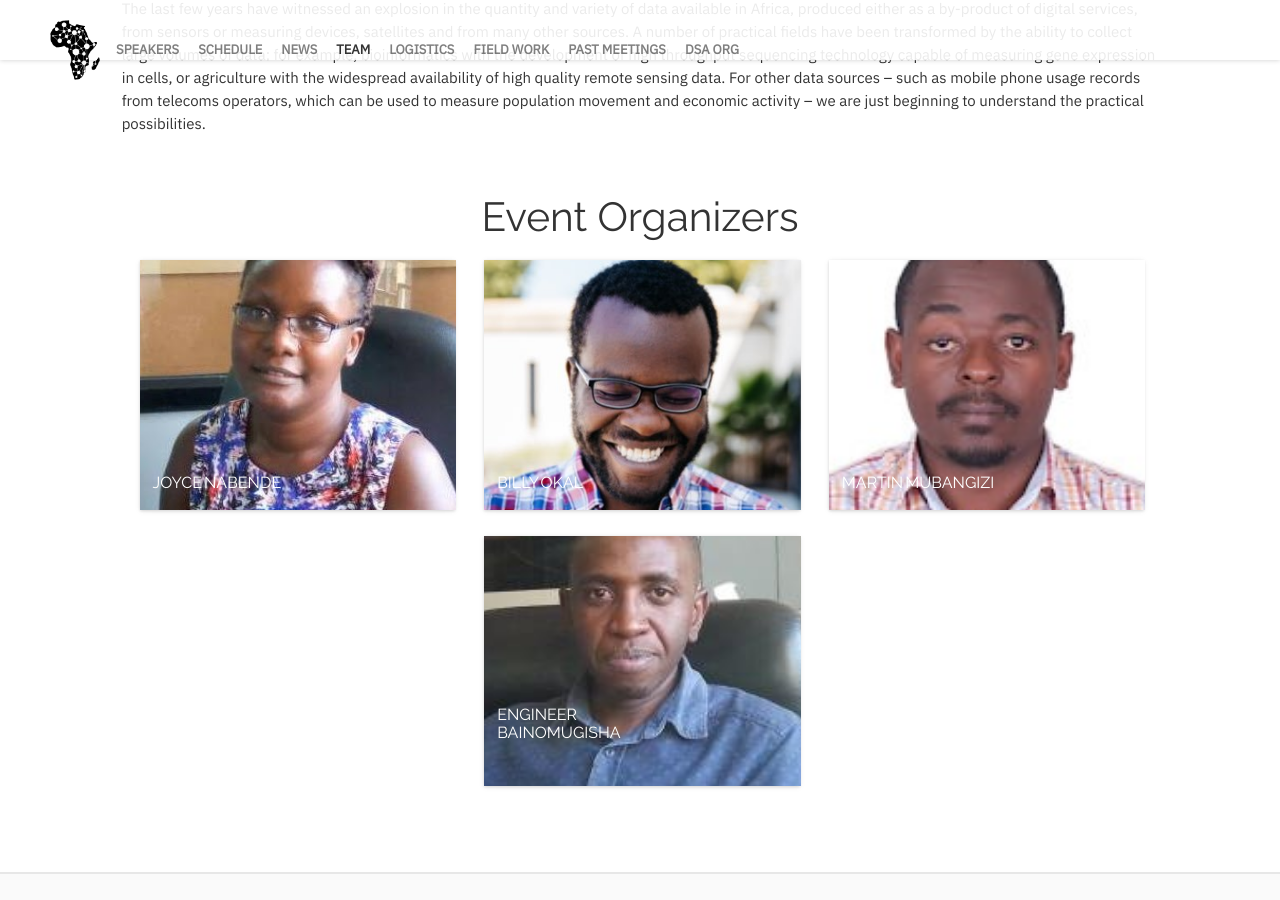
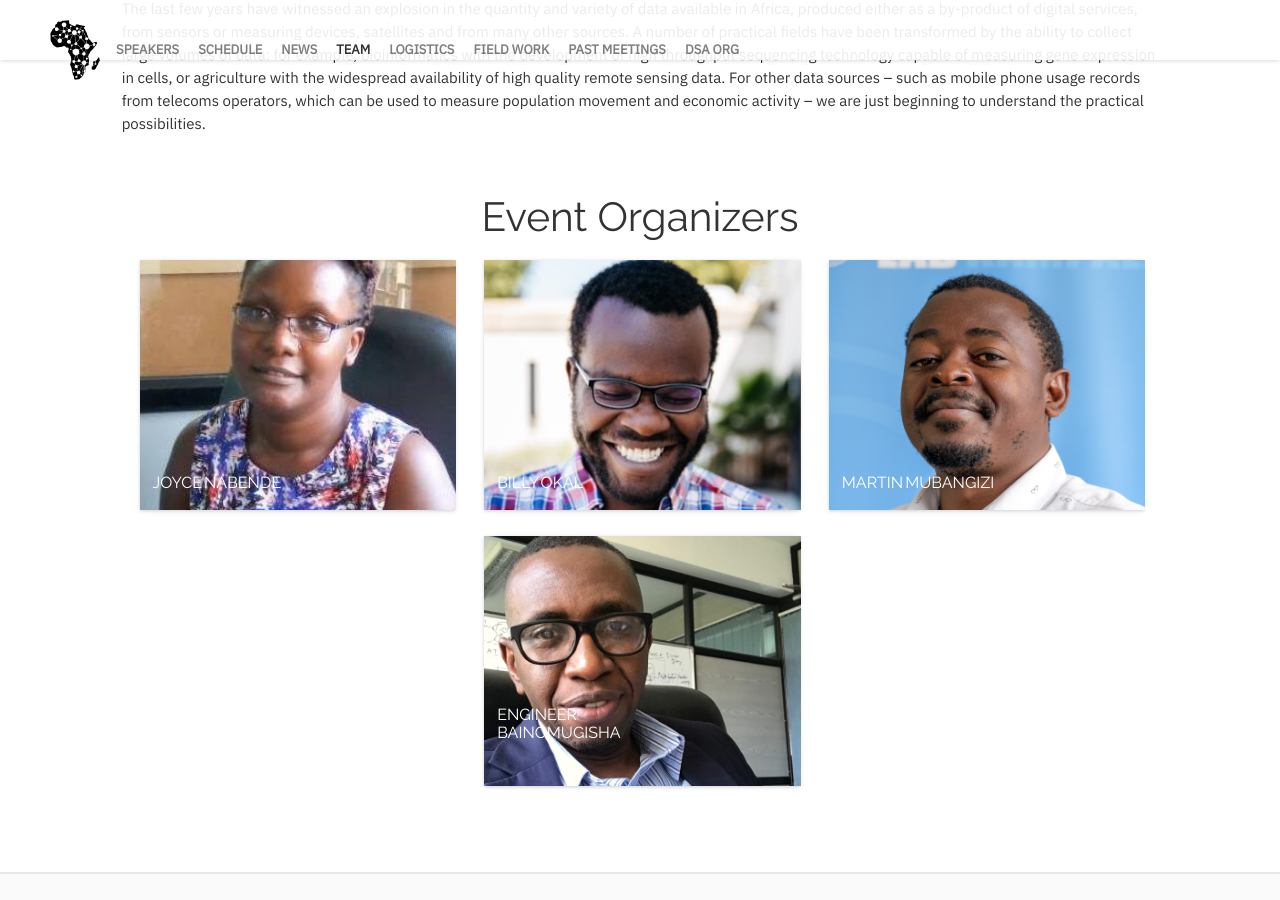
Before and after one commit to datsciafrica/dsa2020kampala, a Jekyll site: the page built from team.html, in a window 1280 px wide and 900 px high, scrolled down 460 px. Built offline with Jekyll 4.4.1, drawn with Linux system fonts in a browser that asks for light colours; nearby versions of some CDN libraries; some web fonts are replaced; comment, search, counter and statistics services are not loaded.

Commit message:
Update team.yml
changed images for Engineer and Martin

```diff
--- a/_data/team.yml
+++ b/_data/team.yml
@@ -24,7 +24,7 @@
   name: "Martin"
   surname: "Mubangizi"
   title: "Workshop Chair"
-  thumbnailUrl: mubangizi.jpg
+  thumbnailUrl: martin.png
   team: true
   social:
     - {name: "twitter", link: "https://twitter.com/mmubangizi15"}
@@ -34,7 +34,7 @@
   name: "Engineer"
   surname: "Bainomugisha"
   title: "Field Work Chair"
-  thumbnailUrl: engineer.jpg
+  thumbnailUrl: engineer.png
   team: true
   social:
     - {name: "twitter", link: "https://twitter.com/iBaino"}
```
